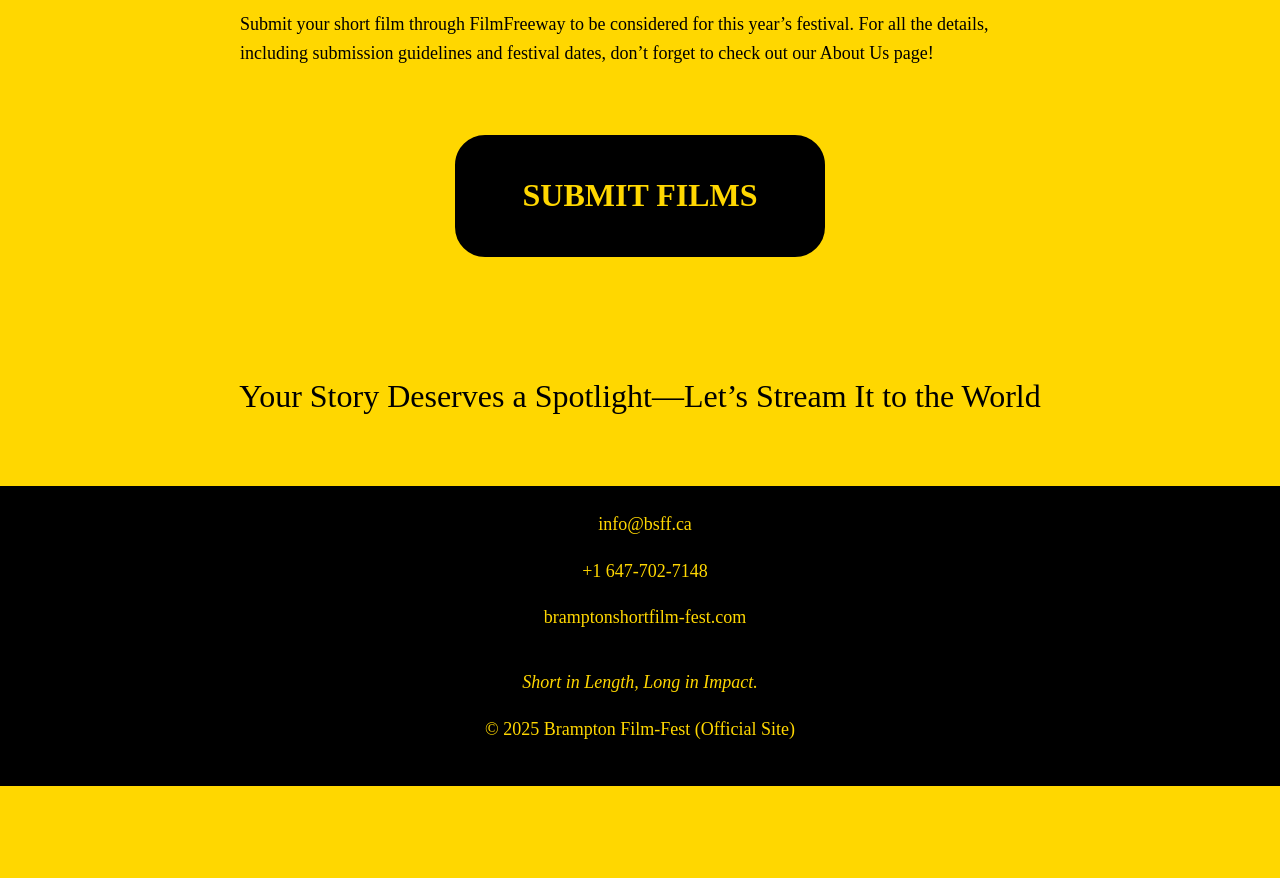
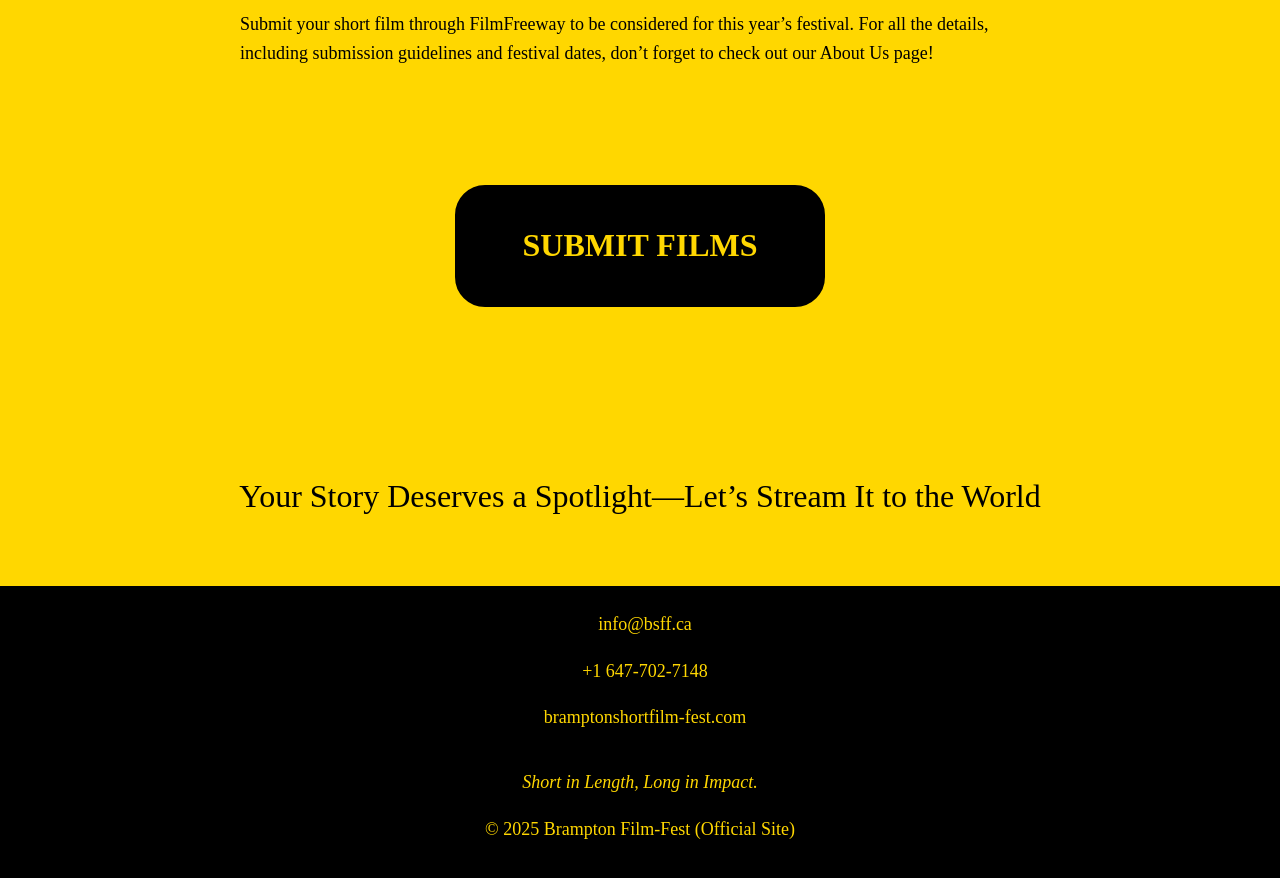
Before and after one commit to vamsi12342007/Brampton-short-film-fest, a plain HTML site: page index.html in a window 1280 px wide. Shown: the part 1120-1998 px from the top of the page. Before the commit the page ends 1906 px from the top, so only its background shows below. Drawn offline with Linux system fonts and the light colour scheme.

Commit message:
Update stylesheet2.css

```diff
--- a/Stylesheet/stylesheet2.css
+++ b/Stylesheet/stylesheet2.css
@@ -163,7 +163,7 @@ a:active {
   color: #FFD700;
   padding: 3rem 5rem;
   text-align: center;
-  margin: 50px 2px;
+  margin: 100px 2px;
   cursor: pointer;
   font-size: 2.5rem;
   font-family: "Merriweather", serif;
```
